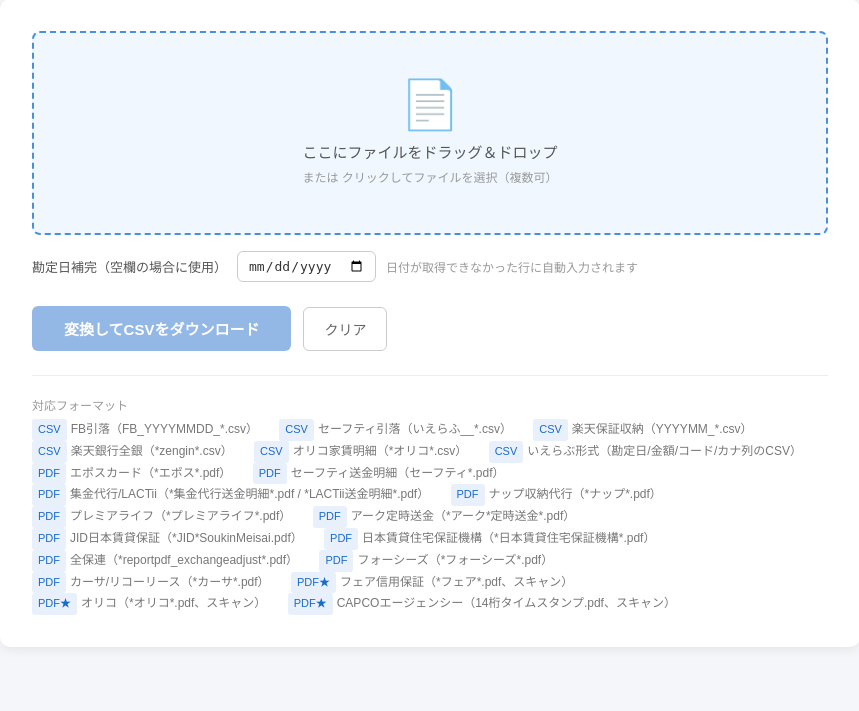
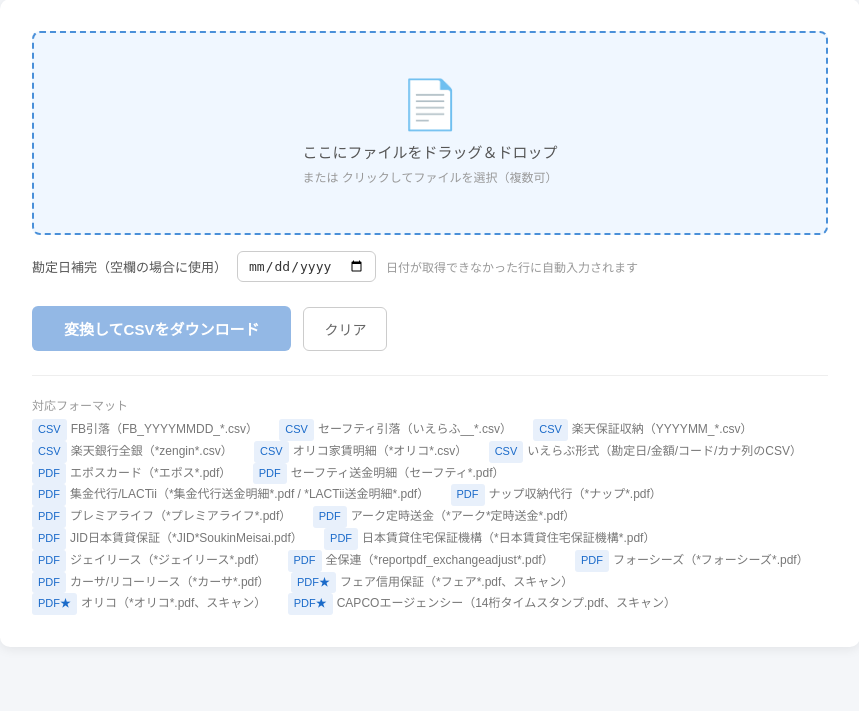
Before and after one commit to Hiroshi-Ikawa/ierabu-converter, a Flask app: page / in a window 1280 px wide. Shown: the part 125-836 px from the top of the page, without its empty margins (210-1069 px from the left). Run offline with Flask 3, Linux system fonts and the light colour scheme.

Commit message:
Add ジェイリース 振替精算書PDF converter (91件/7ページ対応)
Co-Authored-By: Claude Sonnet 4.6 <noreply@anthropic.com>

```diff
--- a/app.py
+++ b/app.py
@@ -139,6 +139,12 @@ FORMAT_REGISTRY = [
         "name": "オリコフォレントインシュア 家賃明細CSV",
         "match": lambda name: "オリコ" in name and name.lower().endswith(".csv"),
         "type": "csv",
+    },
+    {
+        "id": "jray_pdf",
+        "name": "ジェイリース 振替精算書PDF",
+        "match": lambda name: "ジェイリース" in name and name.lower().endswith(".pdf"),
+        "type": "pdf",
     },
     {
         "id": "zenhoren_pdf",
@@ -924,6 +930,70 @@ def convert_orico_pdf(raw: bytes, filename: str) -> list[dict]:
     return rows
 
 
+def convert_jray_pdf(raw: bytes, filename: str) -> list[dict]:
+    """ジェイリース 振替精算書PDF"""
+    if not PDF_AVAILABLE:
+        raise RuntimeError("pdfplumber がインストールされていません")
+    full_text = extract_pdf_text(raw)
+    if not (is_life_advance(full_text) or "7678903" in full_text):
+        return []
+    m = re.search(r'資金送金日\s+(\d{4})/(\d{2})/(\d{2})', full_text)
+    send_date = f"{m.group(1)}{m.group(2)}{m.group(3)}" if m else ""
+    rows = []
+    with pdfplumber.open(io.BytesIO(raw)) as pdf:
+        for page in pdf.pages:
+            words = page.extract_words()
+            row_map: dict[int, list] = {}
+            for w in words:
+                y = round(w['top'])
+                row_map.setdefault(y, []).append(w)
+            sorted_ys = sorted(row_map.keys())
+            for y in sorted_ys:
+                if y < 115:
+                    continue
+                row_words = row_map[y]
+                # 振込額列(x≥770)に数値があるかチェック
+                amount_words = [w for w in row_words if w['x0'] >= 770
+                                and re.match(r'^[\d,]+$', w['text'])]
+                if not amount_words:
+                    continue
+                amount = clean_amount(amount_words[0]['text'])
+                if not amount:
+                    continue
+                # 左端(x<50)が号室番号（数字のみ）ならサブ行→スキップ
+                left_words = [w for w in row_words if w['x0'] < 50]
+                if left_words and all(re.match(r'^\d+$', w['text']) for w in left_words):
+                    continue
+                # 名前列(x=176~238)は±2px隣行も含めて探す（名前と金額でyが1px違う）
+                main_name_words = []
+                for ny in sorted_ys:
+                    if abs(ny - y) <= 2 and ny >= 115:
+                        main_name_words += [w for w in row_map[ny] if 176 <= w['x0'] < 238]
+                if not main_name_words:
+                    continue
+                # 名前が数字のみ（集計行）はスキップ
+                name_raw = " ".join(w['text'] for w in main_name_words)
+                if not re.search(r'[^\d,\s]', name_raw):
+                    continue
+                # サブ行（名前y+8〜+18）から名前の続きを補完（メイン行の後に追加）
+                name_y = round(main_name_words[0]['top'])
+                sub_name_words = []
+                for sub_y in sorted_ys:
+                    if 8 <= sub_y - name_y <= 18:
+                        sub_name_words = [w for w in row_map[sub_y] if 176 <= w['x0'] < 238]
+                        break
+                name = " ".join(w['text'] for w in
+                                sorted(main_name_words, key=lambda w: w['x0']) +
+                                sorted(sub_name_words, key=lambda w: w['x0']))
+                rows.append({
+                    "勘定日": send_date,
+                    "金額": amount,
+                    "振込依頼人コード": "",
+                    "振込依頼人カナ": kanji_to_katakana(name),
+                })
+    return rows
+
+
 def convert_zenhoren_pdf(raw: bytes, filename: str) -> list[dict]:
     """全保連 振替精算書PDF"""
     _full = extract_pdf_text(raw)
@@ -1203,6 +1273,7 @@ CONVERTERS = {
     "jrag_pdf": convert_jrag_pdf,
     "fair_pdf": convert_fair_pdf,
     "orico_pdf": convert_orico_pdf,
+    "jray_pdf": convert_jray_pdf,
     "zenhoren_pdf": convert_zenhoren_pdf,
     "fourseasons_pdf": convert_fourseasons_pdf,
     "casa_pdf": convert_casa_pdf,
@@ -1235,6 +1306,7 @@ PDF_SIGNATURES = [
     {"id": "jid_pdf",        "must": ["送金予定明細表", "保証番号"]},
     {"id": "jrag_pdf",       "must": ["日本賃貸住宅保証機構"]},
     {"id": "safety_pdf",     "must": ["日本セーフティー", "送金明細"]},
+    {"id": "jray_pdf",      "must": ["ジェイリース", "資金送金日", "振替精算書"]},
     {"id": "zenhoren_pdf",  "must": ["振替精算書", "振込日", "承認番号"]},
     {"id": "fourseasons_pdf","must": ["フォーシーズ", "集金代行区"]},
     {"id": "casa_pdf",      "must": ["リコーリース", "送金金額", "口座名義人"]},
--- a/templates/index.html
+++ b/templates/index.html
@@ -288,6 +288,7 @@
       <span><span class="badge">PDF</span>アーク定時送金（*アーク*定時送金*.pdf）</span>
       <span><span class="badge">PDF</span>JID日本賃貸保証（*JID*SoukinMeisai.pdf）</span>
       <span><span class="badge">PDF</span>日本賃貸住宅保証機構（*日本賃貸住宅保証機構*.pdf）</span>
+      <span><span class="badge">PDF</span>ジェイリース（*ジェイリース*.pdf）</span>
       <span><span class="badge">PDF</span>全保連（*reportpdf_exchangeadjust*.pdf）</span>
       <span><span class="badge">PDF</span>フォーシーズ（*フォーシーズ*.pdf）</span>
       <span><span class="badge">PDF</span>カーサ/リコーリース（*カーサ*.pdf）</span>
```
